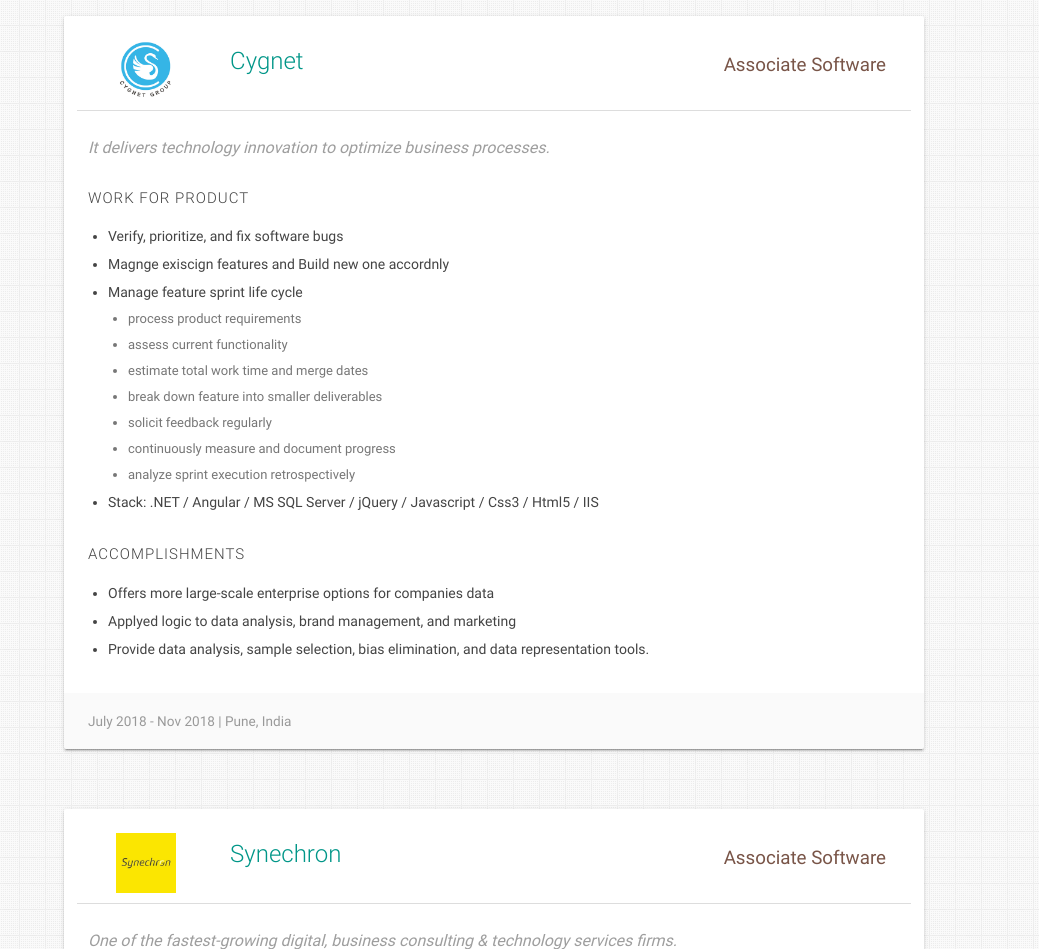
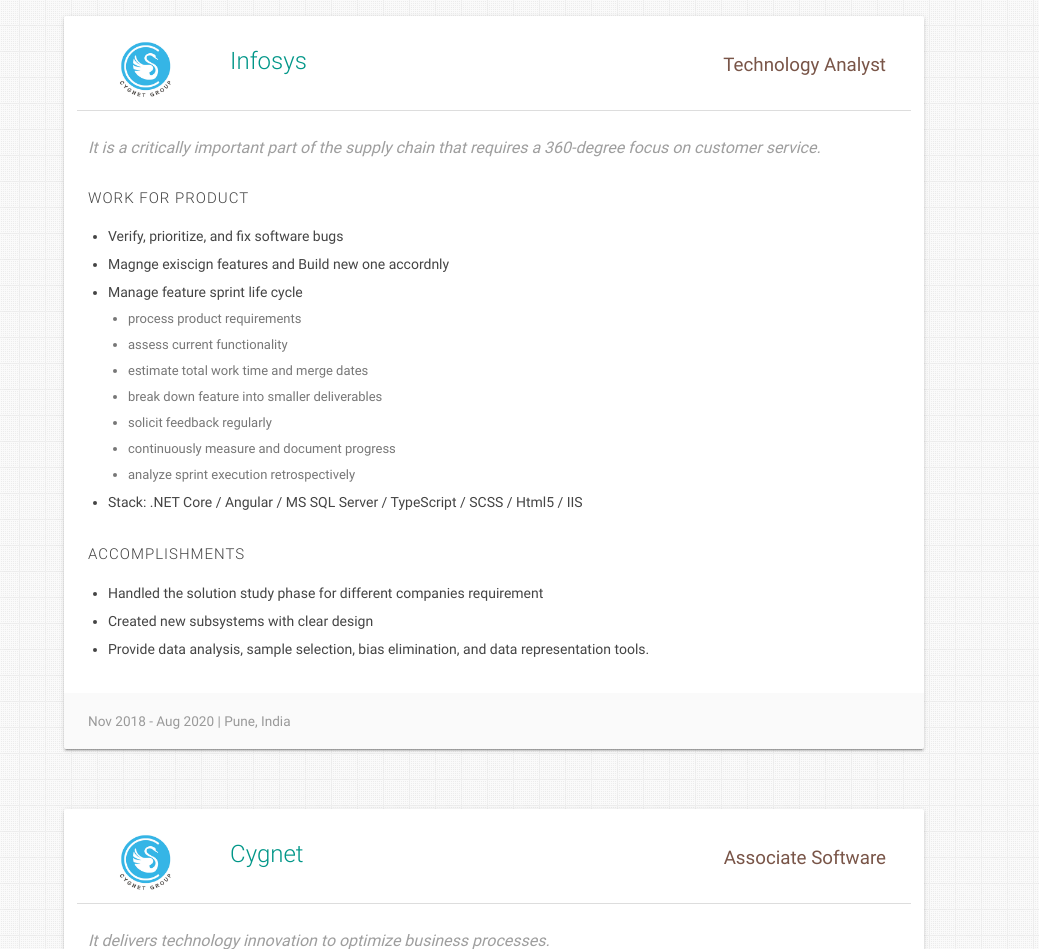
Before and after one commit to Amirpasha10/Amir, a plain HTML site: page index.html in a window 1280 px wide. Shown: the part 1639-2588 px from the top of the page, without its empty margins (241-1280 px from the left). Drawn offline with nearby package versions, Linux system fonts and the light colour scheme.

Commit message:
Update index.html

```diff
--- a/index.html
+++ b/index.html
@@ -14,7 +14,7 @@
       <!-- Open Graph-->
       <meta property="og:locale" content="en_US">
       <meta property="og:type" content="website">
-      <meta property="og:title" content="Amirpasha | CMS Developer">
+      <meta property="og:title" content="Amirpasha | .Net Developer">
       <meta name="description" content="I want to make things that make a difference.">
       <link rel="apple-touch-icon" sizes="57x57" href="static/img/favicon/apple-icon-57x57.png">
       <link rel="apple-touch-icon" sizes="60x60" href="static/img/favicon/apple-icon-60x60.png">
@@ -89,6 +89,46 @@
          <section id="experience" class="section scrollspy">
             <h3 class="page-title white-text teal">Experience</h3>
             <div class="container">
+
+
+	  <div class="card">
+                  <div class="card-content">
+                     <div class="row">
+                        <div class="col s12 m2"><a href="https://www.infosys.com" target="_blank"><img src="static/img/cygnet-logo.png" class="responsive-img center-block"></a></div>
+                        <div class="col s12 m10">
+                           <p><span class="card-title"><a href="https://www.infosys.com" target="_blank" class="teal-text hoverline">Infosys</a></span></p>
+                        </div>
+                     </div>
+                     <div class="role brown-text"> Technology Analyst </div>
+     <p><em class="grey-text">It is a critically important part of the supply chain that requires a 360-degree focus on customer service.</em></p>
+                     <h6>Work for Product</h6>
+                     <ul>
+                        <li>Verify, prioritize, and fix software bugs</li>
+                        <li>Magnge exiscign features and Build new one accordnly</li>
+                        <li>
+                           Manage feature sprint life cycle
+                           <ul>
+                              <li>process product requirements</li>
+                              <li>assess current functionality</li>
+                              <li>estimate total work time and merge dates</li>
+                              <li>break down feature into smaller deliverables</li>
+                              <li>solicit feedback regularly</li>
+                              <li>continuously measure and document progress</li>
+                              <li>analyze sprint execution retrospectively</li>
+                           </ul>
+                        </li>
+                        <li>Stack: .NET Core / Angular / MS SQL Server / TypeScript / SCSS / Html5  / IIS </li>
+                     </ul>
+                     <h6>Accomplishments</h6>
+                     <ul>
+
+                        <li>Handled the solution study phase for different companies requirement</li>
+                        <li>Created new subsystems with clear design</li>
+                        <li>Provide data analysis, sample selection, bias elimination, and data representation tools.</li>
+                     </ul>
+                  </div>
+                  <div class="card-action"><span>Nov 2018 - Aug 2020  |  Pune, India</span></div>
+               </div>
 			  <div class="card">
                   <div class="card-content">
                      <div class="row">
```
